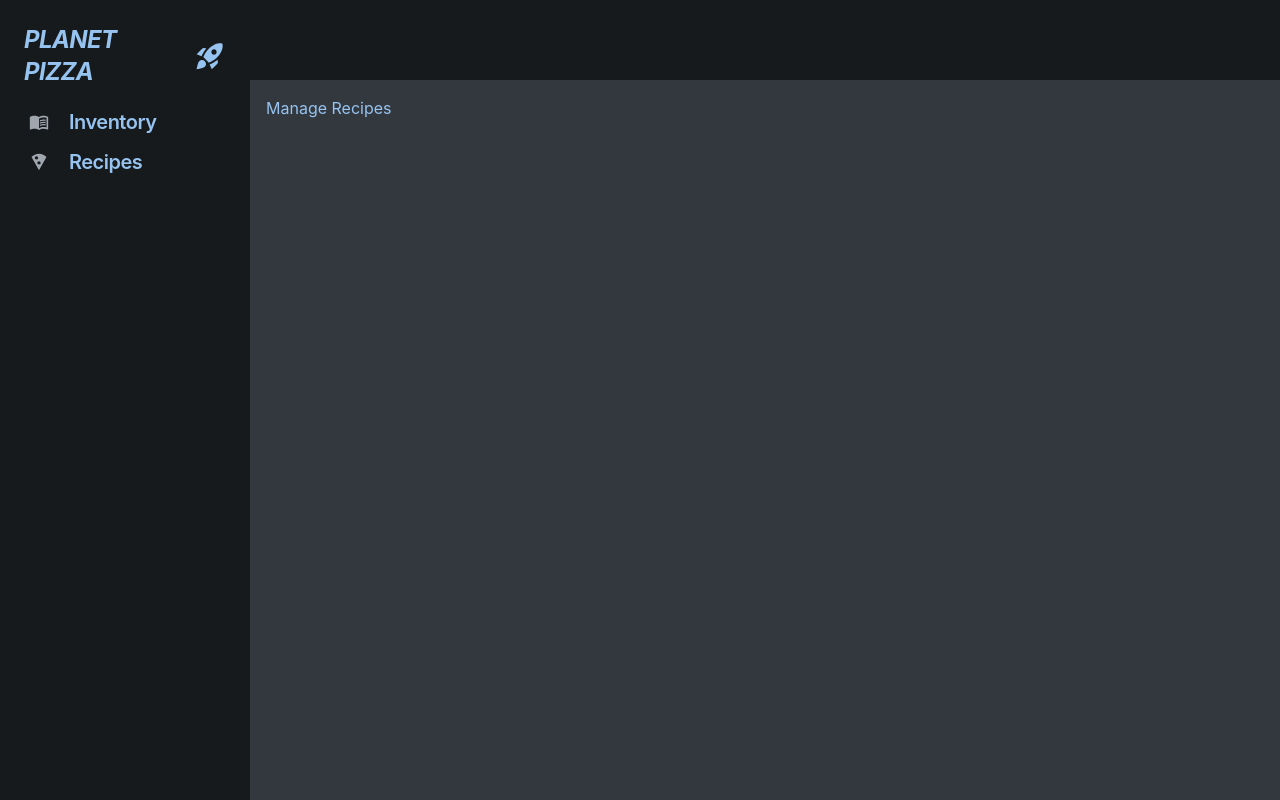
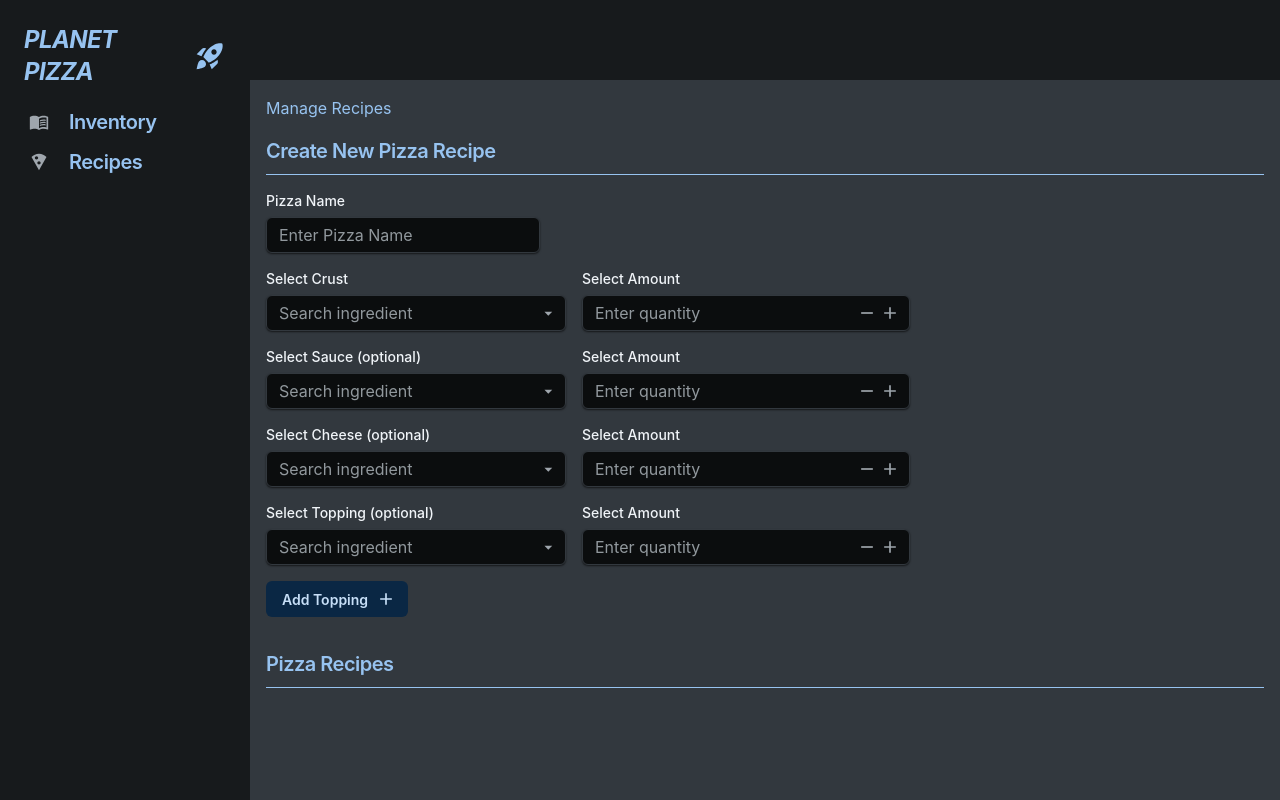
Before and after one commit to sean-hetzel/planet-pizza, a React (Vite) app: page /recipes in a window 1280 px wide. Built offline with nearby package versions, Linux system fonts and the light colour scheme.

Commit message:
feat: start recipes page

```diff
--- a/src/components/InventoryTable.tsx
+++ b/src/components/InventoryTable.tsx
@@ -1,16 +1,18 @@
 import { Button, ButtonGroup, Table } from "@mui/joy";
-import { IngredientsInventory } from "../types/inventory";
 import { Check, Close, Edit } from "@mui/icons-material";
 import { useState } from "react";
 import SelectAmount from "./SelectAmount";
+import useIsMobile from "../utils/useIsMobile";
+import { Ingredient } from "../types/ingredient";
 
 type InventoryTableProps = {
-  inventory: IngredientsInventory[];
+  inventory?: Ingredient[];
 };
 
 const InventoryTable = (props: InventoryTableProps) => {
   const { inventory } = props;
 
+  const isMobile = useIsMobile();
   const [editMode, setEditMode] = useState(false);
   const [activeIngredient, setActiveIngredient] = useState<number | null>(null);
   const [quantity, setQuantity] = useState<number>();
@@ -18,7 +20,7 @@ const InventoryTable = (props: InventoryTableProps) => {
   const handleEdit = (index: number) => {
     setEditMode(true);
     setActiveIngredient(index);
-    setQuantity(inventory[index].quantity);
+    setQuantity(inventory?.[index].quantity);
   };
 
   return (
@@ -31,14 +33,18 @@ const InventoryTable = (props: InventoryTableProps) => {
         </tr>
       </thead>
       <tbody style={{ background: "#0b0d0e" }}>
-        {inventory.map((ingredient, index) => (
+        {inventory?.map((ingredient, index) => (
           <tr key={index}>
             <td>
               {ingredient.emoji} {ingredient.name}
             </td>
             <td>
               {editMode && activeIngredient === index ? (
-                <SelectAmount value={quantity} setValue={setQuantity} />
+                <SelectAmount
+                  value={quantity}
+                  setValue={setQuantity}
+                  autoFocus
+                />
               ) : (
                 ingredient.quantity
               )}
@@ -50,6 +56,7 @@ const InventoryTable = (props: InventoryTableProps) => {
                   aria-label="cancel or confirm buttons"
                   sx={{ justifyContent: "flex-end" }}
                   color="primary"
+                  orientation={isMobile ? "vertical" : "horizontal"}
                 >
                   <Button
                     onClick={() => setEditMode(false)}
--- a/src/components/SelectAmount.tsx
+++ b/src/components/SelectAmount.tsx
@@ -6,17 +6,18 @@ type SelectAmountProps = {
   setValue?: (newValue?: number) => void;
   label?: string;
   autoFocus?: boolean;
+  style?: React.CSSProperties; // Accept style prop
 };
 
 const SelectAmount = (props: SelectAmountProps) => {
-  const { value, setValue, label, autoFocus } = props;
+  const { value, setValue, label, autoFocus, style } = props;
 
   const handleIncrement = () => setValue?.(value !== undefined ? value + 1 : 1);
   const handleDecrement = () =>
     setValue?.(value !== undefined && value > 0 ? value - 1 : 0);
 
   return (
-    <FormControl>
+    <FormControl style={style}>
       {label && <FormLabel>{label}</FormLabel>}
       <Input
         placeholder="Enter quantity"
--- a/src/components/SelectIngredient.tsx
+++ b/src/components/SelectIngredient.tsx
@@ -11,17 +11,22 @@ import {
 import { Ingredient } from "../types/ingredient"; // Ensure the Ingredient type is imported
 
 type SelectIngredientProps = {
-  value: Ingredient | null; // Expect the selected ingredient to be passed
-  setValue: (ingredient: Ingredient | null) => void; // Function to set the selected ingredient
-  options: { ingredients: Ingredient[] }; // Add pizzaIngredients as a prop
+  value?: Ingredient | null; // Expect the selected ingredient to be passed
+  setValue?: (ingredient: Ingredient | null) => void; // Function to set the selected ingredient
+  options?: { ingredients: Ingredient[] }; // Add pizzaIngredients as a prop
+  label?: string;
 };
 
-const SelectIngredient = ({ value, setValue, options }: SelectIngredientProps) => {
+const SelectIngredient = (props: SelectIngredientProps) => {
+  const { value, setValue, options, label } = props;
+
   // Capitalize the type and then sort the ingredients by type and name
-  const ingredients: Ingredient[] = options.ingredients
+  const ingredients: Ingredient[] = options?.ingredients
+    ? options.ingredients
         .map((ingredient) => ({
           ...ingredient,
-      type: ingredient.type.charAt(0).toUpperCase() + ingredient.type.slice(1), // Capitalize the category
+          type:
+            ingredient.type.charAt(0).toUpperCase() + ingredient.type.slice(1), // Capitalize the category
         }))
         .sort((a, b) => {
           // Sort by type first, then by name
@@ -30,11 +35,12 @@ const SelectIngredient = ({ value, setValue, options }: SelectIngredientProps) =
             return a.name.localeCompare(b.name); // Sort by name if types are the same
           }
           return typeComparison;
-    });
+        })
+    : []; // Fallback to an empty array if options or options.ingredients is undefined
 
   return (
     <FormControl id="grouped-autocomplete">
-      <FormLabel>1. Choose an Ingredient</FormLabel>
+      {label && <FormLabel>{label}</FormLabel>}
       <Autocomplete
         options={ingredients}
         placeholder="Search ingredient"
@@ -42,7 +48,7 @@ const SelectIngredient = ({ value, setValue, options }: SelectIngredientProps) =
         getOptionLabel={(option) => `${option.emoji} ${option.name}`} // Displaying ingredient name
         value={value} // Bind the selected value
         onChange={(_, newValue) => {
-          setValue(newValue); // Update the selected ingredient
+          setValue?.(newValue); // Update the selected ingredient
         }}
         renderOption={(props, option) => (
           <AutocompleteOption {...props}>
--- a/src/pages/Inventory.tsx
+++ b/src/pages/Inventory.tsx
@@ -13,11 +13,10 @@ import InventoryTable from "../components/InventoryTable";
 import ingredientsInventory from "../test-data/inventory.json";
 import ingredients from "../test-data/ingredients.json";
 import { useEffect, useState } from "react";
-import { IngredientsInventory } from "../types/inventory";
 import { Ingredient } from "../types/ingredient";
 
 const Inventory = () => {
-  const [inventory, setInventory] = useState<IngredientsInventory[]>([]);
+  const [inventory, setInventory] = useState<Ingredient[]>([]);
   const [selectedIngredient, setSelectedIngredient] =
     useState<Ingredient | null>(null); // Track selected ingredient
   const [quantity, setQuantity] = useState<number | undefined>();
@@ -40,9 +39,12 @@ const Inventory = () => {
     );
 
     if (existingIngredientIndex >= 0) {
-      // If ingredient exists, update its quantity
+      // If ingredient exists, update its quantity (safely check if quantity is defined)
       const updatedInventory = [...inventory];
-      updatedInventory[existingIngredientIndex].quantity += quantity;
+      updatedInventory[existingIngredientIndex].quantity =
+        (updatedInventory[existingIngredientIndex]?.quantity ?? 0) +
+        (quantity ?? 0);
+
       setInventory(updatedInventory);
     } else {
       // If ingredient doesn't exist, add it to the inventory
@@ -52,8 +54,8 @@ const Inventory = () => {
           name: selectedIngredient.name,
           emoji: selectedIngredient.emoji,
           type: selectedIngredient.type,
-          quantity,
-        }, // Add emoji as a placeholder
+          quantity: quantity ?? 0, // Default to 0 if quantity is undefined
+        },
       ]);
     }
 
@@ -79,13 +81,14 @@ const Inventory = () => {
               value={selectedIngredient}
               setValue={setSelectedIngredient}
               options={ingredients}
+              label="Select an Ingredient"
             />
           </Grid>
           <Grid>
             <SelectAmount
               value={quantity}
               setValue={setQuantity}
-              label="2. Select Amount"
+              label="Select Amount"
             />
           </Grid>
           <Grid>
--- a/src/pages/Recipes.tsx
+++ b/src/pages/Recipes.tsx
@@ -1,10 +1,89 @@
-import { Typography } from "@mui/joy";
+import {
+  Box,
+  Button,
+  Divider,
+  FormControl,
+  FormLabel,
+  Grid,
+  Input,
+  Typography,
+} from "@mui/joy";
+import SelectIngredient from "../components/SelectIngredient";
+import SelectAmount from "../components/SelectAmount";
+import { Add } from "@mui/icons-material";
+import { useState } from "react";
+import { Ingredient } from "../types/ingredient";
 
 const Recipes = () => {
+  const [pizzaName, setPizzaName] = useState<string>();
+  const [crust, setCrust] = useState<Ingredient | null>();
+  const [sauce, setSauce] = useState<Ingredient | null>();
+  const [cheese, setCheese] = useState<Ingredient | null>();
+  const [toppings, setToppings] = useState<Ingredient[] | null>();
+
   return (
-    <Typography sx={{ mb: 2, color: "primary.plainColor" }}>
-      Manage Recipes
-    </Typography>
+    <>
+      <Typography sx={{ mb: 2, color: "primary.plainColor" }}>
+        Manage Recipes
+      </Typography>
+      <Box sx={{ mb: 4 }}>
+        <Typography level="h4" textColor="primary.plainColor">
+          Create New Pizza Recipe
+        </Typography>
+        <Divider sx={{ mt: 1, mb: 2, bgcolor: "primary.plainColor" }} />
+        <Grid container direction="column" spacing={2}>
+          <Grid display="flex">
+            <FormControl>
+              <FormLabel>Pizza Name</FormLabel>
+              <Input
+                value={pizzaName}
+                onChange={(e) => setPizzaName(e.target.value)}
+                placeholder="Enter Pizza Name"
+              />
+            </FormControl>
+          </Grid>
+          <Grid display="flex">
+            <SelectIngredient label="Select Crust" />
+            <SelectAmount
+              label="Select Amount"
+              style={{ marginLeft: "16px" }}
+            />
+          </Grid>
+          <Grid display="flex">
+            <SelectIngredient label="Select Sauce (optional)" />
+            <SelectAmount
+              label="Select Amount"
+              style={{ marginLeft: "16px" }}
+            />
+          </Grid>
+          <Grid display="flex">
+            <SelectIngredient label="Select Cheese (optional)" />
+            <SelectAmount
+              label="Select Amount"
+              style={{ marginLeft: "16px" }}
+            />
+          </Grid>
+          <Grid display="flex">
+            <SelectIngredient label="Select Topping (optional)" />
+            <SelectAmount
+              label="Select Amount"
+              style={{ marginLeft: "16px" }}
+            />
+          </Grid>
+          <Grid display="flex">
+            <Button variant="soft" endDecorator={<Add />}>
+              Add Topping
+            </Button>
+          </Grid>
+        </Grid>
+      </Box>
+      <Box sx={{ mb: 4 }}>
+        <Typography level="h4" textColor="primary.plainColor">
+          Pizza Recipes
+        </Typography>
+        <Divider sx={{ mt: 1, mb: 2, bgcolor: "primary.plainColor" }} />
+      </Box>
+    </>
   );
 };
 
--- a/src/types/ingredient.ts
+++ b/src/types/ingredient.ts
@@ -1,5 +1,6 @@
 export interface Ingredient {
   name: string;
   emoji: string;
-  type: string; // TODO: Change to: topping | sauce | cheese | crust
+  type: string;
+  quantity?: number
 }
--- a/src/types/inventory.ts
+++ /dev/null
@@ -1,5 +0,0 @@
-import { Ingredient } from "./ingredient";
-
-export interface IngredientsInventory extends Ingredient {
-  quantity: number;
-}
```
Lines whose indentation alone changed are shown as unchanged.
